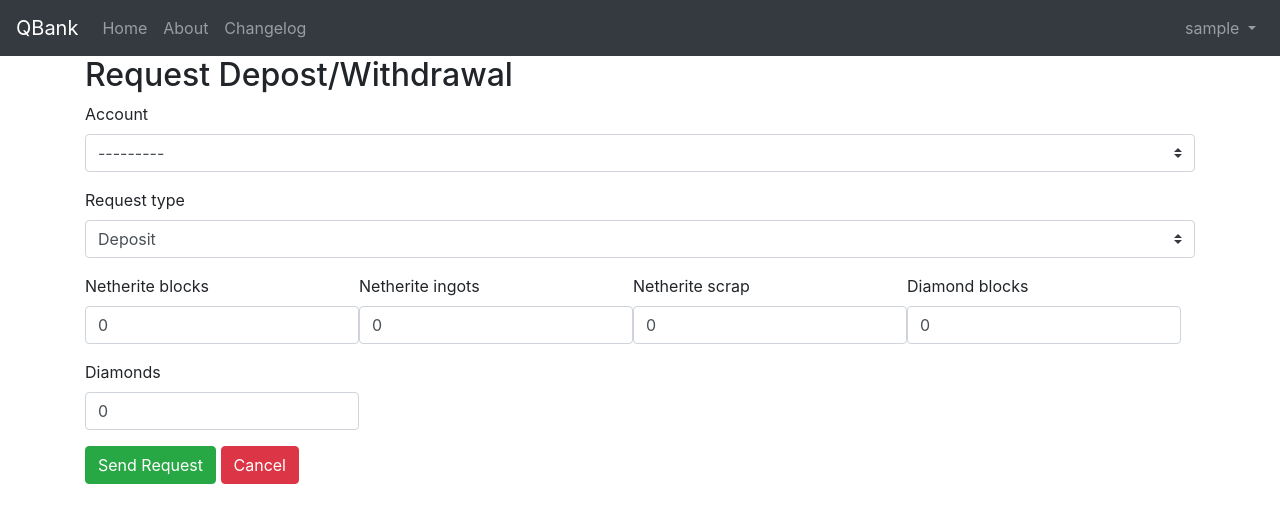
After one commit to Queueue0/QBank2, a Django app: page /accounts/requestdepositwithdrawal/ in a window 1280 px wide. The commit adds this page. Shown: the top 523 px of the page. Run offline with Django 3.2, Linux system fonts and the light colour scheme; a user stored in the database is signed in; tables that the repository leaves empty hold one stand-in row (values such as "Sample post"); parts of the project's set-up code (start-up, migrations or seed data) failed here and were passed over; some libraries are stand-ins or nearby versions.

Commit message:
Added ability to request deposits and withdrawals, tweaked the home page

```diff
--- a/accounts/forms.py
+++ b/accounts/forms.py
@@ -6,7 +6,7 @@ from crispy_forms.helper import FormHelper
 from crispy_forms.bootstrap import Div
 from crispy_forms.layout import Layout
 
-from .models import Account, CustomUser, Transaction
+from .models import Account, CustomUser, Transaction, DepositWithdrawalRequest
 
 class CustomUserCreationForm(UserCreationForm):
 
@@ -78,3 +78,37 @@ class TransferCreationForm(forms.ModelForm):
         if commit:
             transaction.save()
         return transaction
+
+class DepositWithdrawalRequestForm(forms.ModelForm):
+
+    class Meta:
+        model = DepositWithdrawalRequest
+        fields = ('account', 'request_type',
+                  'netherite_blocks', 'netherite_ingots',
+                  'netherite_scrap', 'diamond_blocks',
+                  'diamonds')
+
+    def __init__(self, *args, **kwargs):
+        self.user = kwargs.pop('user')
+        super().__init__(*args, **kwargs)
+        self.fields['account'].queryset = self.user.account_set
+        self.fields['account'].required = True
+
+        self.helper = FormHelper()
+        self.helper.form_tag = False
+        self.helper.method = "POST"
+
+        self.helper.layout = Layout(
+            Div(
+                Div('account'),
+                Div('request_type'),
+                Div(
+                    Div('netherite_blocks'),
+                    Div('netherite_ingots'),
+                    Div('netherite_scrap'),
+                    Div('diamond_blocks'),
+                    Div('diamonds'),
+                    css_class='row mx-auto',
+                )
+            )
+        )
--- a/accounts/models.py
+++ b/accounts/models.py
@@ -2,7 +2,7 @@ from django.contrib.auth.models import AbstractUser
 from django.contrib.postgres.fields import ArrayField
 from django.core.exceptions import ValidationError
 from django.db import models
-from django.db.models.signals import post_save
+from django.db.models.signals import pre_save, post_save
 from django.dispatch import receiver
 from django.utils.translation import ugettext_lazy as _
 from user_visit.models import UserVisit
@@ -53,6 +53,10 @@ class Account(models.Model):
         result = sorted(chain(self.sender_account.all(), self.recipient_account.all()),
         key=lambda instance: instance.date, reverse=True)
         return result
+
+    @property
+    def pending_requests(self):
+        return self.request.filter(status='P')
 
     def __str__(self):
         return self.owner.username + "'s " + self.account_name
@@ -134,7 +138,7 @@ class DepositWithdrawalRequest(models.Model):
     ]
 
     date_created = models.DateTimeField(auto_now_add=True)
-    account = models.ForeignKey(Account, on_delete=models.CASCADE)
+    account = models.ForeignKey(Account, related_name='request', on_delete=models.CASCADE)
     request_type = models.CharField(
         max_length=1,
         choices=TYPE_CHOICES,
@@ -154,6 +158,10 @@ class DepositWithdrawalRequest(models.Model):
     )
 
     @property
+    def user(self):
+        return self.account.owner
+
+    @property
     def amount(self):
         return [self.netherite_blocks,
                 self.netherite_ingots,
@@ -169,7 +177,7 @@ class DepositWithdrawalRequest(models.Model):
         self.diamonds = amount[4]
 
     class Meta:
-        ordering = ('date_created', 'status',)
+        ordering = ('-date_created',)
 
 @receiver(post_save, sender=CustomUser)
 def add_uuid(instance, **kwargs):
@@ -196,50 +204,87 @@ def process_transaction(instance, created, **kwargs):
         instance.set_amount(hf.reduce(instance.amount))
         instance.save()
 
-        if instance.transaction_type == 'D':
-            account = instance.recipient_account #Account.objects.filter(owner=instance.recipient).filter(primary=True).filter(account_type='C').first()
-            balance = account.balance
-            amount = instance.amount
-            balance = hf.add(balance, amount)
-            account.balance = balance
-            account.save()
+        if instance.succeeded:
+            if instance.transaction_type == 'D':
+                account = instance.recipient_account #Account.objects.filter(owner=instance.recipient).filter(primary=True).filter(account_type='C').first()
+                balance = account.balance
+                amount = instance.amount
+                balance = hf.add(balance, amount)
+                account.balance = balance
+                account.save()
 
-        if instance.transaction_type == 'T' or instance.transaction_type == 'R':
-            if instance.sender_account == instance.recipient_account:
-                instance.succeeded = False
-                instance.save()
-            else:
-                sender_account = instance.sender_account #Account.objects.filter(owner=instance.sender).filter(primary=True).filter(account_type='C').first()
-                recip_account = instance.recipient_account #Account.objects.filter(owner=instance.recipient).filter(primary=True).filter(account_type='C').first()
-                sender_bal = sender_account.balance
-                recip_bal = recip_account.balance
-                amount = instance.amount
-
-                print(hf.lessthan(sender_bal, amount))
-
-                if hf.lessthan(sender_bal, amount):
+            if instance.transaction_type == 'T' or instance.transaction_type == 'R':
+                if instance.sender_account == instance.recipient_account:
                     instance.succeeded = False
                     instance.save()
                 else:
-                    sender_bal = hf.subtract(sender_bal, amount)
-                    recip_bal = hf.add(recip_bal, amount)
-                    sender_account.balance = sender_bal
-                    recip_account.balance = recip_bal
-                    sender_account.save()
-                    recip_account.save()
+                    sender_account = instance.sender_account #Account.objects.filter(owner=instance.sender).filter(primary=True).filter(account_type='C').first()
+                    recip_account = instance.recipient_account #Account.objects.filter(owner=instance.recipient).filter(primary=True).filter(account_type='C').first()
+                    sender_bal = sender_account.balance
+                    recip_bal = recip_account.balance
+                    amount = instance.amount
 
-        if instance.transaction_type == 'W':
-            account = instance.sender_account #Account.objects.filter(owner=instance.sender).filter(primary=True).filter(account_type='C').first()
-            balance = account.balance
-            amount = instance.amount
+                    print(hf.lessthan(sender_bal, amount))
 
-            if hf.lessthan(balance, amount):
-                instance.succeeded = False
-                instance.save()
+                    if hf.lessthan(sender_bal, amount):
+                        instance.succeeded = False
+                        instance.save()
+                    else:
+                        sender_bal = hf.subtract(sender_bal, amount)
+                        recip_bal = hf.add(recip_bal, amount)
+                        sender_account.balance = sender_bal
+                        recip_account.balance = recip_bal
+                        sender_account.save()
+                        recip_account.save()
+
+            if instance.transaction_type == 'W':
+                account = instance.sender_account #Account.objects.filter(owner=instance.sender).filter(primary=True).filter(account_type='C').first()
+                balance = account.balance
+                amount = instance.amount
+
+                if hf.lessthan(balance, amount):
+                    instance.succeeded = False
+                    instance.save()
+                else:
+                    balance = hf.subtract(balance, amount)
+                    account.balance = balance
+                    account.save()
+
+@receiver(pre_save, sender=DepositWithdrawalRequest)
+def process_request(instance, **kwargs):
+    if instance.id is None:
+        pass
+    else:
+        previous = DepositWithdrawalRequest.objects.get(id=instance.id)
+        if previous.status != 'P':
+            instance.status = previous.status
+        elif previous.status == 'P' and instance.status == 'C':
+            if instance.request_type == 'D':
+                new_transaction = Transaction(recipient_account = instance.account, transaction_type = instance.request_type)
+                new_transaction.set_amount(instance.amount)
+                new_transaction.save()
             else:
-                balance = hf.subtract(balance, amount)
-                account.balance = balance
-                account.save()
+                new_transaction = Transaction(sender_account = instance.account, transaction_type = instance.request_type)
+                new_transaction.set_amount(instance.amount)
+                new_transaction.save()
+        elif previous.status == 'P' and instance.status == 'R':
+            if instance.request_type == 'D':
+                new_transaction = Transaction(recipient_account = instance.account, transaction_type = instance.request_type, succeeded = False)
+                new_transaction.set_amount(instance.amount)
+                new_transaction.save()
+            else:
+                new_transaction = Transaction(sender_account = instance.account, transaction_type = instance.request_type, succeeded = False)
+                new_transaction.set_amount(instance.amount)
+                new_transaction.save()
+
+@receiver(post_save, sender=DepositWithdrawalRequest)
+def dwrequest_created(instance, created, **kwargs):
+    if created:
+        instance.set_amount(hf.reduce(instance.amount))
+
+        if (instance.request_type == 'W' and hf.lessthan(instance.account.balance, instance.amount)):
+            instance.status = 'R'
+        instance.save()
 
 def update_username(instance):
     player = MCUUID(uuid=instance.minecraft_uuid)
--- a/accounts/urls.py
+++ b/accounts/urls.py
@@ -2,7 +2,7 @@ from django.urls import path
 from .views import (
     transfer_creation_view, load_accounts, LoginView,
     SignUpView, ProfileView, AccountDetailView,
-    TransactionCancelledView
+    TransactionCancelledView, depositwithdrawalrequest_view
     )
 
 urlpatterns = [
@@ -13,4 +13,5 @@ urlpatterns = [
     path('transfer/', transfer_creation_view, name='transfer_add'),
     path('transaction_cancelled/', TransactionCancelledView.as_view(), name='transaction_cancel'),
     path('ajax/load-accounts/', load_accounts, name='ajax_load_accounts'), # AJAX
+    path('requestdepositwithdrawal/', depositwithdrawalrequest_view, name='requestdw'),
 ]
--- a/accounts/views.py
+++ b/accounts/views.py
@@ -1,10 +1,10 @@
 from django.contrib.auth.decorators import login_required
-from django.contrib.auth.mixins import LoginRequiredMixin
+from django.contrib.auth.mixins import LoginRequiredMixin, UserPassesTestMixin
 from django.contrib.auth import views as auth_views
 from django.shortcuts import render, redirect
 from django.urls import reverse_lazy
 from django.views.generic import CreateView, DetailView, TemplateView
-from .forms import CustomUserCreationForm, TransferCreationForm, LoginForm
+from .forms import CustomUserCreationForm, TransferCreationForm, DepositWithdrawalRequestForm, LoginForm
 from .models import CustomUser, Account
 
 class SignUpView(CreateView):
@@ -52,3 +52,16 @@ def load_accounts(request):
     owner_id = request.GET.get('owner_id')
     accounts = Account.objects.filter(owner_id=owner_id).all()
     return render(request, 'account_dropdown_list_options.html', {'accounts': accounts})
+
+@login_required
+def depositwithdrawalrequest_view(request):
+    form = DepositWithdrawalRequestForm(user=request.user)
+    if request.method == 'POST':
+        form = DepositWithdrawalRequestForm(request.POST, user=request.user)
+        if form.is_valid():
+            form.save()
+            return redirect('account', pk=form.instance.account.pk)
+    return render(request, 'dwrequest.html', {'form': form})
+
+def is_staff(user):
+    return user.is_staff
--- /dev/null
+++ b/templates/dwrequest.html
@@ -0,0 +1,20 @@
+{% extends 'base.html' %}
+{% load crispy_forms_tags %}
+
+{% block title %}Request a Depostit/Withdrawal{% endblock title %}
+
+{% block content %}
+<h2>Request Depost/Withdrawal</h2>
+
+<form method="post">
+    <style>
+        .asteriskField {
+            display: none;
+        }
+    </style>
+    {% csrf_token %}
+    {% crispy form form.helper %}
+    <button class="btn btn-success" type="submit">Send Request</button>
+    <a class="btn btn-danger" href="{% url 'transaction_cancel' %}">Cancel</a>
+</form>
+{% endblock content %}
--- a/templates/profile.html
+++ b/templates/profile.html
@@ -8,6 +8,7 @@
         </div>
         <div class="ml-auto col-auto">
             <a class="btn btn-primary" href="{% url 'transfer_add' %}">Transfer Funds/Pay Someone</a>
+            <a class="btn btn-success" href="{% url 'requestdw' %}">Request a Deposit/Withdrawal</a>
         </div>
     </div>
 
```
Also changed, not shown: accounts/admin.py (+6 -1 lines), templates/account_view.html (+36 -1 lines), templates/home.html (+28 -7 lines), accounts/migrations/0012_auto_20210927_1208.py (added), accounts/migrations/0013_auto_20210927_1433.py (added).
